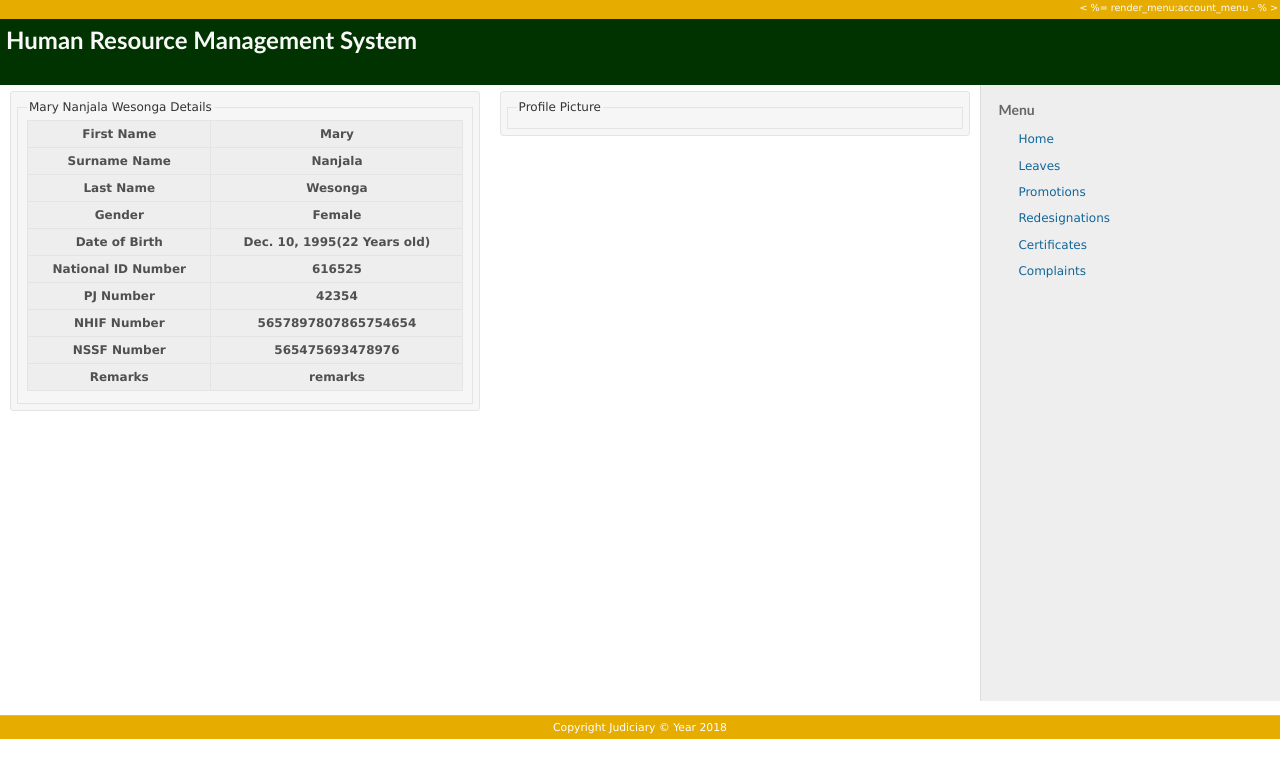
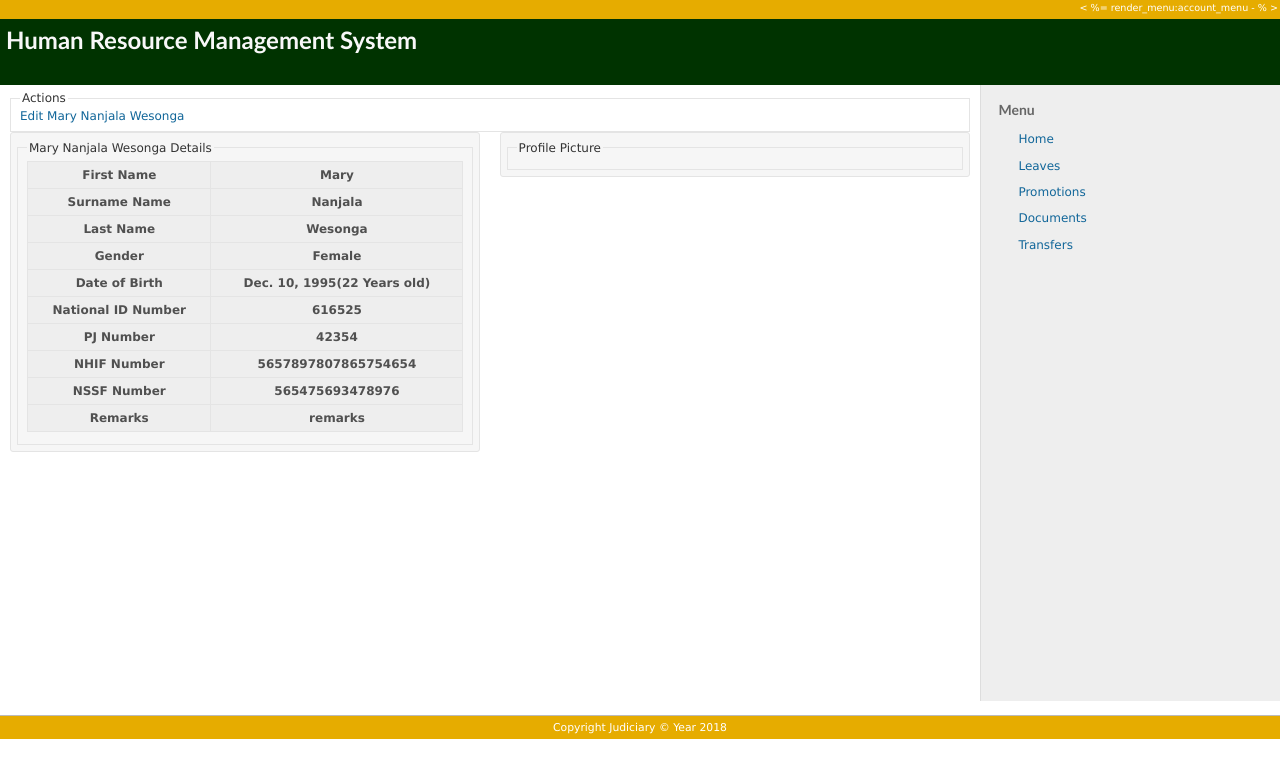
Before and after one commit to pngobiro/hrms, a Django app: a page that uses employees/templates/employees/employee_detail.html in a window 1280 px wide. Shown: the top 778 px of the page. Run offline with Django 3.2, Linux system fonts and the light colour scheme; data comes from the database, SQL or seed files in the repository; both versions use the stored data as it was after the commit; lists and menus that the app fills with data are empty.

Commit message:
improved employee details module

```diff
--- a/employees/templates/employees/employee_detail.html
+++ b/employees/templates/employees/employee_detail.html
@@ -4,20 +4,26 @@
 {% block sidebar %}
 <div id="admin-menu">
     <li><a href="/employees/list" class="icon icon-group">Home</a></li>
-   <li><a href="/employees/list">Leaves</a></li>
-   <li><a href="/employees/reports">Promotions</a></li>
-    <li><a href="/admin">Redesignations</a></li>
-    <li><a href="/admin">Certificates</a></li>
-    <li><a href="/admin">Complaints</a></li>
+    <li><a href="{% url 'employee-leaves' employee.pk %}">Leaves</a></li>
+    <li><a href="{% url 'employee-promotions' employee.pk %}">Promotions</a></li>
+    <li><a href="{% url 'employee-documents' employee.pk %}">Documents</a></li>
+    <li><a href="{% url 'employee-transfers' employee.pk %}">Transfers</a></li>
 </div>
     {% endblock sidebar%}
 
     {% block content %}
+
+<div class="content">
+<fieldset><legend>Actions</legend>
+<a href="{% url 'employee-update' employee.pk %}"> Edit {{employee.full_name}}</a>
+ </fieldset>
+
     <div class="splitcontentleft">
         <div class="box">
-<fieldset><legend> {{employee.full_name}} Details</legend>
+            <fieldset>
+                <legend> {{employee.full_name}} Details</legend>
 
-  <table border = 1 id="list" class="list issues odd-even sort-by-id sort-desc">
+                <table border=1 id="list" class="list issues odd-even sort-by-id sort-desc">
                     <tr>
                         <th>First Name</th>
                         <th>{{employee.first_name}}</th>
@@ -62,10 +68,12 @@
     </div>
     <div class="splitcontentright">
         <div class="box">
- <fieldset><legend> Profile Picture</legend>
+            <fieldset>
+                <legend> Profile Picture</legend>
 
 
             </fieldset>
         </div>
     </div>
     {% endblock content%}
+</div>
--- a/employees/templates/employees/employee_list.html
+++ b/employees/templates/employees/employee_list.html
@@ -55,7 +55,7 @@
                 <td>{{e.pj_number}}</td>
                 <td></td>
                 <td>{{e.designation}}</td>
-                <td><a href="{}">Edit</a></td>
+                <td><a href="{% url 'employee-update' e.pk %}">Edit</a></td>
                 <td><a href="{% url 'employee-detail' e.pk %}">More Details</a></td>
 
             </tr>
--- a/employees/urls.py
+++ b/employees/urls.py
@@ -6,9 +6,11 @@ urlpatterns = [
     url(r'^$', views.dashboard, name='dashboard'),
     url(r'^new$', views.EmployeesCreateView.as_view(), name='new_employee'),
     url(r'^list$', views.EmployeesListView.as_view(), name='employees-list'),
+    url(r'^update/(?P<pk>\d+)$', views.EmployeesUpdateView.as_view(), name='employee-update'),
     url(r'^reports$', views.reports, name="reports"),
     url(r'^transfers/(?P<pk>\d+)$', views.EmployeesTransfersView.as_view(), name='employee-transfers'),
-    url(r'^promotions$', views.EmployeesPromotionsView.as_view(), name='employee-promotions'),
-    url(r'^leaves$', views.EmployeesLeavesView.as_view(), name='employee-leaves'),
+    url(r'^promotions/(?P<pk>\d+)$', views.EmployeesPromotionsView.as_view(), name='employee-promotions'),
+    url(r'^documents/(?P<pk>\d+)$', views.EmployeesPromotionsView.as_view(), name='employee-documents'),
+    url(r'^leaves/(?P<pk>\d+)$', views.EmployeesLeavesView.as_view(), name='employee-leaves'),
     url(r'^details/(?P<pk>\d+)$', views.EmployeesDetailView.as_view(), name='employee-detail'),
 ]
--- a/employees/views.py
+++ b/employees/views.py
@@ -2,7 +2,6 @@ from django.shortcuts import render
 from django.core.urlresolvers import reverse
 from .models import Employee
 from django.views import generic
-
 
 
 class EmployeesCreateView(generic.CreateView):
@@ -23,19 +22,35 @@ class EmployeesDetailView(generic.DetailView):
     model = Employee
 
 
+class EmployeesUpdateView(generic.UpdateView):
+    model = Employee
+
+    fields = ['first_name', 'middle_name', 'last_name', 'id_number', 'pj_number',
+              'nhif_number', 'nssf_number', 'date_of_birth', 'gender', 'remarks']
+
+    def get_success_url(self):
+        return reverse("employees-list")
+
+
 class EmployeesTransfersView(generic.View):
     model = Employee
     template_name = "employees/transfers.html"
 
 
-class EmployeesPromotionsView(generic.View):
-    model = Employee
-    template_name = "employees/promotions.html"
-
 
 class EmployeesLeavesView(generic.View):
     model = Employee
     template_name = "employees/leaves.html"
+
+
+class EmployeesDocuments(generic.View):
+    model = Employee
+    template_name = "employees/documents.html"
+
+
+class EmployeesPromotionsView(generic.View):
+    model = Employee
+    template_name = "employees/promotions.html"
 
 
 def dashboard(request):
```
Also changed, not shown: employees/admin.py (+9 -8 lines), db.sqlite3. Lines whose indentation alone changed are shown as unchanged.
